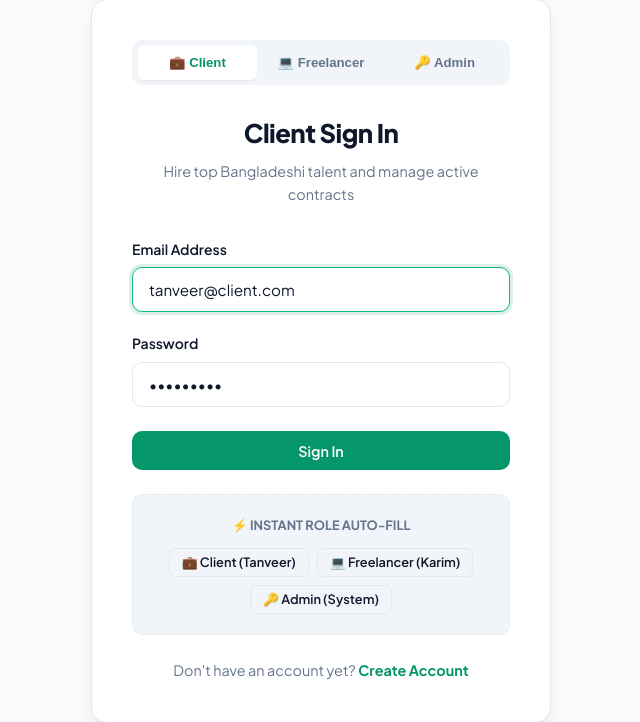
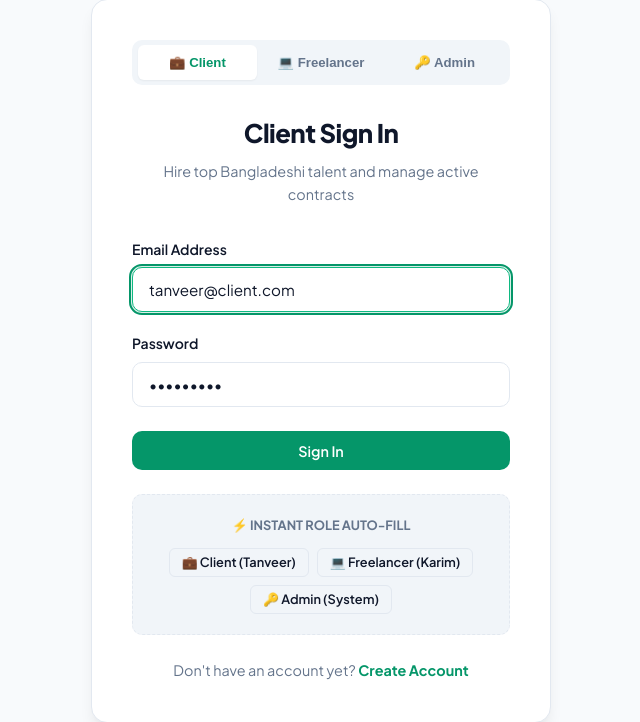
Before and after one commit to Rtislam11/Freelvoro, a PHP site: page / in a window 1280 px wide, with the restyled element focused. Shown: the part 109-831 px from the top of the page, without its empty margins (319-959 px from the left). Run offline with PHP 8.4, Linux system fonts and the light colour scheme.

Commit message:
improve form focus ring style

```diff
--- a/assets/css/style.css
+++ b/assets/css/style.css
@@ -910,3 +910,6 @@ a:hover {
 
 /* smooth scroll *
 body { scroll-behavior: smooth; }
+
+/* form focus ring */
+.form-control:focus { outline: 2px solid var(--primary); outline-offset: 1px; }
```
